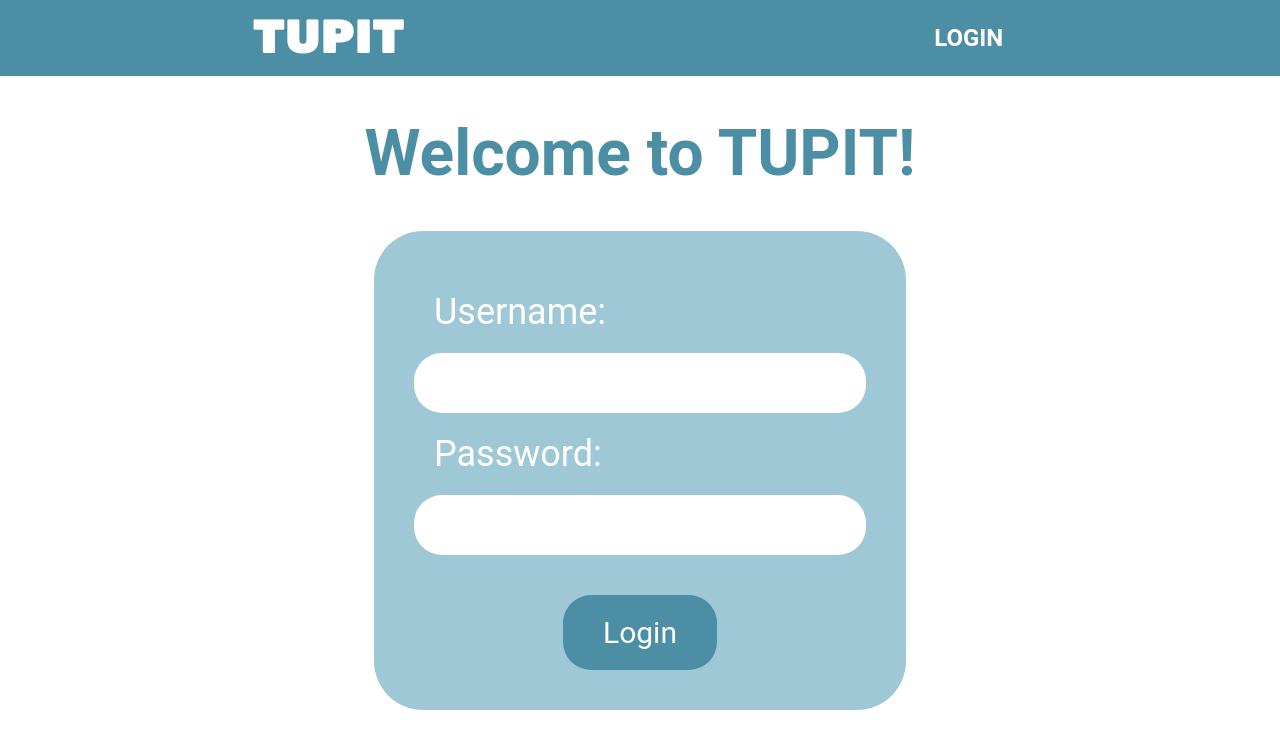
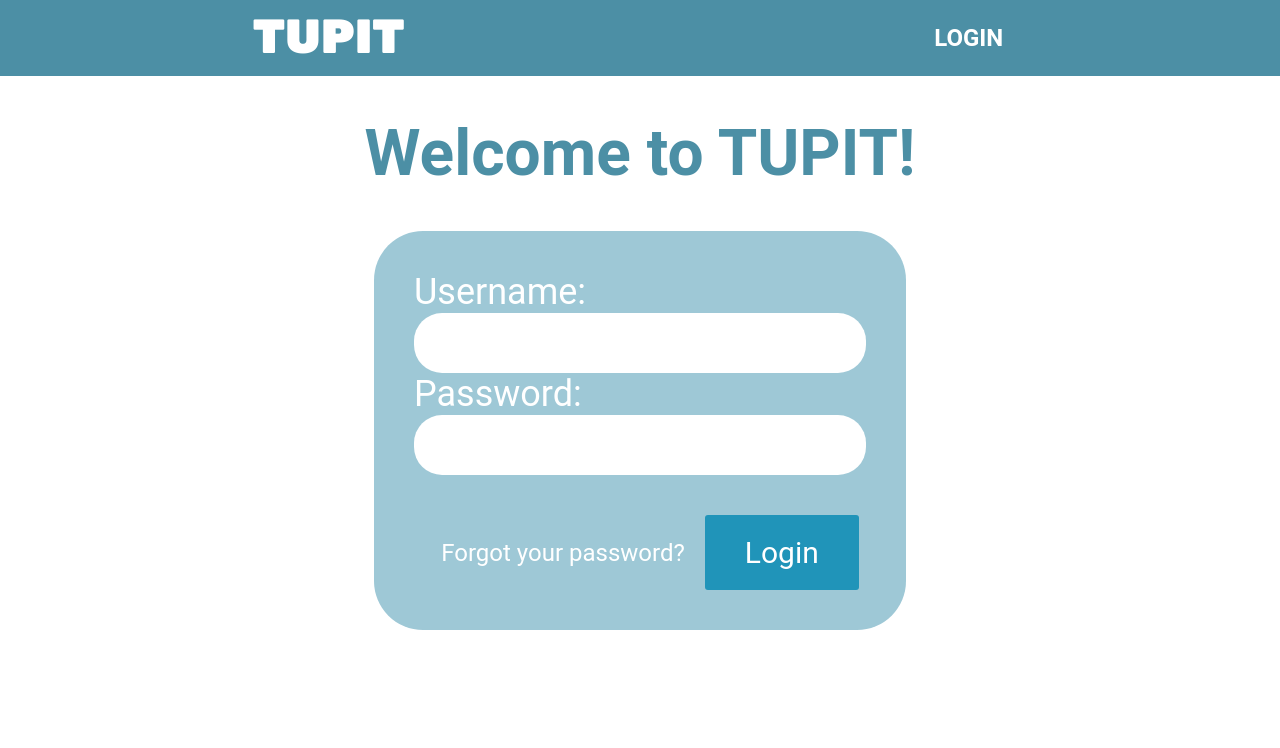
Before and after one commit to JumboCode/TUPIT, a Next.js app in the folder frontend/: page /login in a window 1280 px wide. Shown: the top 748 px of the page. Built offline with nearby package versions, Linux system fonts and the light colour scheme; no server answers.

Commit message:
Initial reset password page. Work with Nick Doan
Fix

```diff
--- a/frontend/src/pages/login/index.module.scss
+++ b/frontend/src/pages/login/index.module.scss
@@ -28,8 +28,10 @@
   padding: 40px;
 }
 
-.loginForm p {
+.submitContainer > .reset {
   margin: 20px;
+  color: white;
+  font-size: 24px;
 }
 
 .loginForm .textField {
@@ -54,9 +56,9 @@
 }
 
 .submit {
-  background-color: #4c8fa5;
+  background-color: #2094b9;
   color: white;
-  border-radius: 28px;
+  border-radius: 3px;
   border: none;
   font-size: 30px;
   padding: 20px 40px;
--- a/frontend/src/pages/login/index.tsx
+++ b/frontend/src/pages/login/index.tsx
@@ -19,6 +19,10 @@ export default function LoginForm() {
     );
   }
 
+  function resetPass(e) {
+    router.push('/resetpass');
+  }
+
   return (
     <div className={styles.container}>
       <h1>Welcome to TUPIT!</h1>
@@ -28,6 +32,9 @@ export default function LoginForm() {
         <p>Password: </p>
         <input className={styles.textField} type="password" name="password" />
         <div className={styles.submitContainer}>
+          <a className={styles.reset} onClick={resetPass}>
+            Forgot your password?{' '}
+          </a>
           <input className={styles.submit} type="submit" value="Login" />
         </div>
       </form>
--- /dev/null
+++ b/frontend/src/pages/resetpass/index.module.scss
@@ -0,0 +1,44 @@
+// @import "../../styles/global/base.scss";
+
+.container {
+  width: 100%;
+  height: 100vh;
+  display: flex;
+  flex-direction: column;
+  justify-content: center;
+  align-items: center;
+  justify-content: center;
+}
+
+.box {
+  border: 2px solid #aed6e2;
+  box-sizing: border-box;
+  width: 50%;
+  height: 50%;
+  flex-direction: column;
+  padding: 40px;
+}
+
+.box h3 {
+  color: black;
+}
+
+/*
+ * TODO - Put new styling into global css
+ */
+.box > input[type='text'] {
+  color: #ababab;
+  border-bottom: 3px solid #ababab;
+  font-style: normal;
+  font-weight: normal;
+  font-size: 26px;
+  line-height: 26px;
+  padding: 5px 0;
+}
+
+.reset {
+  padding: 0 20px;
+  font-size: 30px;
+  border-radius: 3px;
+  height: 60px;
+}
--- a/frontend/src/styles/global/_reset.scss
+++ b/frontend/src/styles/global/_reset.scss
@@ -86,9 +86,14 @@ video {
   margin: 0;
   border: 0;
   vertical-align: baseline;
+  text-decoration: none;
   font: {
     size: 100%;
   }
+}
+
+html {
+  height: 100vh;
 }
 
 ol,
```
Also changed, not shown: frontend/src/pages/index.jsx (added, +47 -0 lines), frontend/src/pages/resetpass/index.tsx (added, +15 -0 lines).
